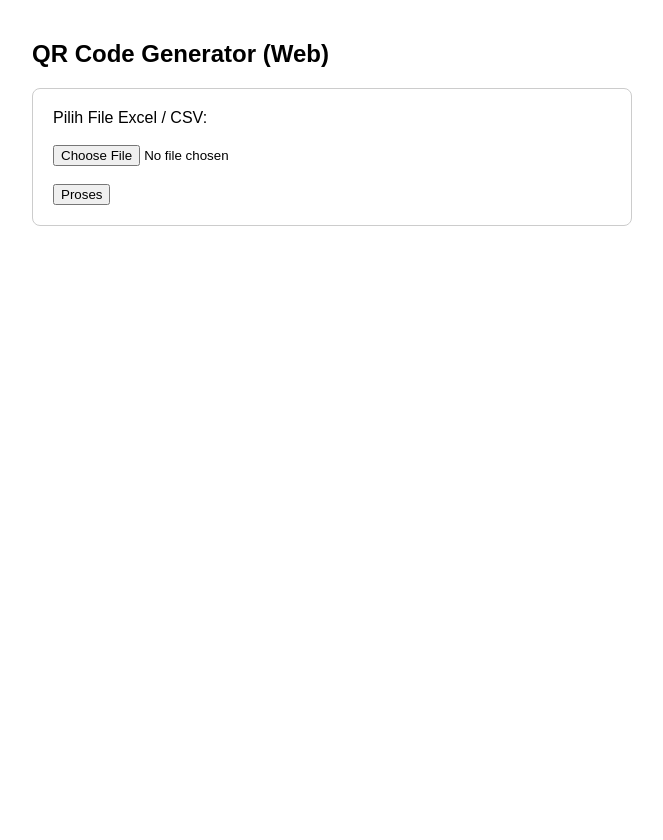
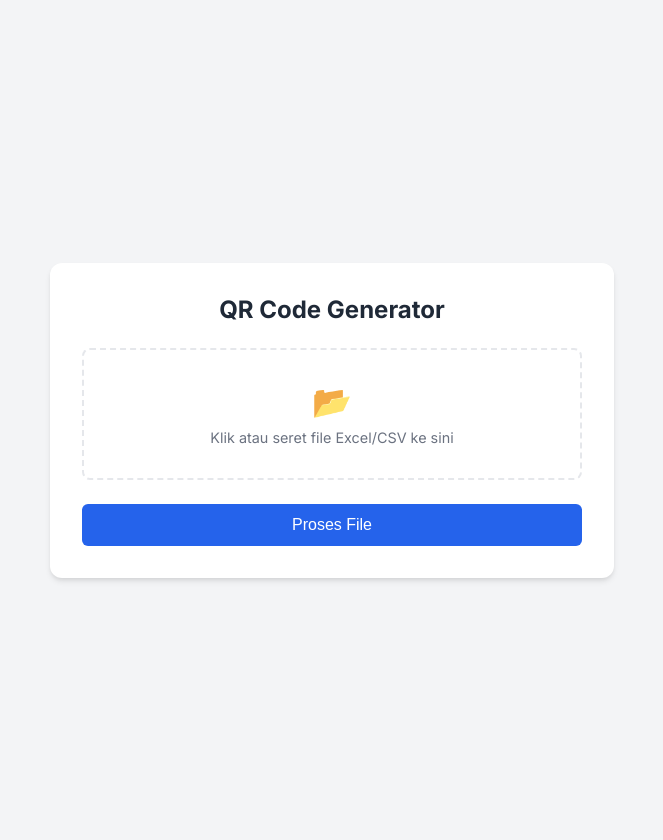
Before and after one commit to onlyahmad/generate-qr, a Flask app: page / in a window 1280 px wide. Shown: the whole page, without its empty margins (308-971 px from the left). Before the commit the page ends 226 px from the top, so only its background shows below. Run offline with Flask 3, Linux system fonts and the light colour scheme; parts of the project's set-up code (start-up, migrations or seed data) failed here and were passed over.

Commit message:
feat: Redesign QR generator UI with modern styling, interactive file input, and enhanced result display.

```diff
--- a/app/templates/index.html
+++ b/app/templates/index.html
@@ -1,70 +1,280 @@
 <!DOCTYPE html>
-<html>
+<html lang="id">
   <head>
-    <title>QR Generator Web</title>
+    <meta charset="UTF-8" />
+    <meta name="viewport" content="width=device-width, initial-scale=1.0" />
+    <title>QR Code Generator</title>
+    <link
+      href="https://fonts.googleapis.com/css2?family=Inter:wght@400;500;600;700&display=swap"
+      rel="stylesheet"
+    />
     <style>
+      :root {
+        --primary-color: #2563eb;
+        --primary-hover: #1d4ed8;
+        --bg-color: #f3f4f6;
+        --card-bg: #ffffff;
+        --text-color: #1f2937;
+        --text-muted: #6b7280;
+        --border-color: #e5e7eb;
+        --success-bg: #dcfce7;
+        --success-text: #166534;
+        --error-bg: #fee2e2;
+        --error-text: #991b1b;
+      }
+
       body {
-        font-family: Arial;
-        max-width: 600px;
-        margin: auto;
+        font-family: "Inter", sans-serif;
+        background-color: var(--bg-color);
+        color: var(--text-color);
+        margin: 0;
         padding: 20px;
+        display: flex;
+        justify-content: center;
+        align-items: center;
+        min-height: 100vh;
       }
-      .box {
-        padding: 20px;
-        border: 1px solid #ccc;
+
+      .container {
+        background-color: var(--card-bg);
+        border-radius: 12px;
+        box-shadow: 0 4px 6px -1px rgba(0, 0, 0, 0.1),
+          0 2px 4px -1px rgba(0, 0, 0, 0.06);
+        width: 100%;
+        max-width: 500px;
+        padding: 2rem;
+      }
+
+      h2 {
+        margin-top: 0;
+        margin-bottom: 1.5rem;
+        text-align: center;
+        color: var(--text-color);
+        font-weight: 700;
+      }
+
+      .upload-area {
+        border: 2px dashed var(--border-color);
         border-radius: 8px;
+        padding: 2rem;
+        text-align: center;
+        cursor: pointer;
+        transition: border-color 0.3s ease;
+        position: relative;
       }
-      .success {
-        background: #e7ffe7;
-        padding: 10px;
+
+      .upload-area:hover {
+        border-color: var(--primary-color);
       }
-      .error {
-        background: #ffe7e7;
-        padding: 10px;
+
+      .upload-area input[type="file"] {
+        position: absolute;
+        width: 100%;
+        height: 100%;
+        top: 0;
+        left: 0;
+        opacity: 0;
+        cursor: pointer;
+      }
+
+      .upload-icon {
+        font-size: 2rem;
+        color: var(--text-muted);
+        margin-bottom: 0.5rem;
+      }
+
+      .upload-text {
+        color: var(--text-muted);
+        font-size: 0.9rem;
+      }
+
+      button {
+        background-color: var(--primary-color);
+        color: white;
+        border: none;
+        border-radius: 6px;
+        padding: 0.75rem 1.5rem;
+        font-size: 1rem;
+        font-weight: 500;
+        width: 100%;
+        cursor: pointer;
+        margin-top: 1.5rem;
+        transition: background-color 0.2s;
+      }
+
+      button:hover {
+        background-color: var(--primary-hover);
+      }
+
+      .result-card {
+        margin-top: 2rem;
+        border-top: 1px solid var(--border-color);
+        padding-top: 1.5rem;
+      }
+
+      .stats-grid {
+        display: grid;
+        grid-template-columns: repeat(3, 1fr);
+        gap: 1rem;
+        margin-bottom: 1.5rem;
+      }
+
+      .stat-item {
+        text-align: center;
+        padding: 0.5rem;
+        background-color: var(--bg-color);
+        border-radius: 6px;
+      }
+
+      .stat-value {
+        display: block;
+        font-weight: 700;
+        font-size: 1.25rem;
+        color: var(--primary-color);
+      }
+
+      .stat-label {
+        font-size: 0.75rem;
+        color: var(--text-muted);
+      }
+
+      .output-path {
+        background-color: var(--bg-color);
+        padding: 0.75rem;
+        border-radius: 6px;
+        font-family: monospace;
+        font-size: 0.85rem;
+        word-break: break-all;
+        margin-bottom: 1.5rem;
+        color: var(--text-muted);
+      }
+
+      .download-btn {
+        display: block;
+        text-align: center;
+        background-color: #10b981; /* Emerald 500 */
+        color: white;
+        text-decoration: none;
+        padding: 0.75rem;
+        border-radius: 6px;
+        font-weight: 500;
+        transition: background-color 0.2s;
+      }
+
+      .download-btn:hover {
+        background-color: #059669; /* Emerald 600 */
+      }
+
+      .alert {
+        padding: 1rem;
+        border-radius: 6px;
+        margin-bottom: 1.5rem;
+        font-size: 0.9rem;
+      }
+
+      .alert-error {
+        background-color: var(--error-bg);
+        color: var(--error-text);
+      }
+
+      .file-name-display {
+        margin-top: 10px;
+        font-size: 0.9rem;
+        color: var(--primary-color);
+        font-weight: 500;
+        display: none;
       }
     </style>
   </head>
   <body>
-    <h2>QR Code Generator (Web)</h2>
+    <div class="container">
+      <h2>QR Code Generator</h2>
 
-    <div class="box">
-      <form method="POST" enctype="multipart/form-data">
-        <label>Pilih File Excel / CSV:</label><br /><br />
-        <input type="file" name="file" required /><br /><br />
-        <button type="submit">Proses</button>
+      {% if error %}
+      <div class="alert alert-error">{{ error }}</div>
+      {% endif %}
+
+      <form method="POST" enctype="multipart/form-data" id="uploadForm">
+        <div class="upload-area" id="dropZone">
+          <div class="upload-icon">📂</div>
+          <div class="upload-text">Klik atau seret file Excel/CSV ke sini</div>
+          <input
+            type="file"
+            name="file"
+            required
+            id="fileInput"
+            accept=".xlsx, .xls, .csv"
+          />
+          <div class="file-name-display" id="fileNameDisplay"></div>
+        </div>
+        <button type="submit">Proses File</button>
       </form>
+
+      {% if result %}
+      <div class="result-card">
+        <div class="stats-grid">
+          <div class="stat-item">
+            <span class="stat-value">{{ result.generated }}</span>
+            <span class="stat-label">Sukses</span>
+          </div>
+          <div class="stat-item">
+            <span class="stat-value">{{ result.skipped }}</span>
+            <span class="stat-label">Dilewati</span>
+          </div>
+          <div class="stat-item">
+            <span class="stat-value">{{ result.invalid }}</span>
+            <span class="stat-label">Gagal</span>
+          </div>
         </div>
 
-    {% if error %}
-    <p class="error">{{ error }}</p>
-    {% endif %} {% if result %}
-    <div class="success">
-      <h3>Hasil:</h3>
-      <ul>
-        <li>Generated: {{ result.generated }}</li>
-        <li>Skipped: {{ result.skipped }}</li>
-        <li>Invalid: {{ result.invalid }}</li>
-      </ul>
-
-      <p>Folder output:</p>
-      <b>{{ output_folder }}</b>
+        <div style="margin-bottom: 0.5rem; font-size: 0.9rem; font-weight: 500">
+          Folder Output:
+        </div>
+        <div class="output-path">{{ output_folder }}</div>
 
         {% if zip_filename %}
-      <p>
         <a
           href="{{ url_for('download_file', filename=zip_filename) }}"
-          class="success"
-          style="
-            text-decoration: none;
-            border: 1px solid green;
-            display: inline-block;
-            margin-top: 10px;
-          "
-          >Download ZIP</a
+          class="download-btn"
         >
-      </p>
+          ⬇️ Download ZIP
+        </a>
         {% endif %}
       </div>
       {% endif %}
+    </div>
+
+    <script>
+      const fileInput = document.getElementById("fileInput");
+      const fileNameDisplay = document.getElementById("fileNameDisplay");
+      const dropZone = document.getElementById("dropZone");
+
+      fileInput.addEventListener("change", function (e) {
+        if (this.files && this.files[0]) {
+          fileNameDisplay.textContent = "File terpilih: " + this.files[0].name;
+          fileNameDisplay.style.display = "block";
+          dropZone.style.borderColor = "var(--primary-color)";
+        }
+      });
+
+      // Drag and drop visual feedback
+      ["dragenter", "dragover"].forEach((eventName) => {
+        dropZone.addEventListener(eventName, highlight, false);
+      });
+
+      ["dragleave", "drop"].forEach((eventName) => {
+        dropZone.addEventListener(eventName, unhighlight, false);
+      });
+
+      function highlight(e) {
+        dropZone.style.borderColor = "var(--primary-color)";
+        dropZone.style.backgroundColor = "#eff6ff";
+      }
+
+      function unhighlight(e) {
+        dropZone.style.borderColor = "var(--border-color)";
+        dropZone.style.backgroundColor = "transparent";
+      }
+    </script>
   </body>
 </html>
```
Lines whose indentation alone changed are shown as unchanged.
